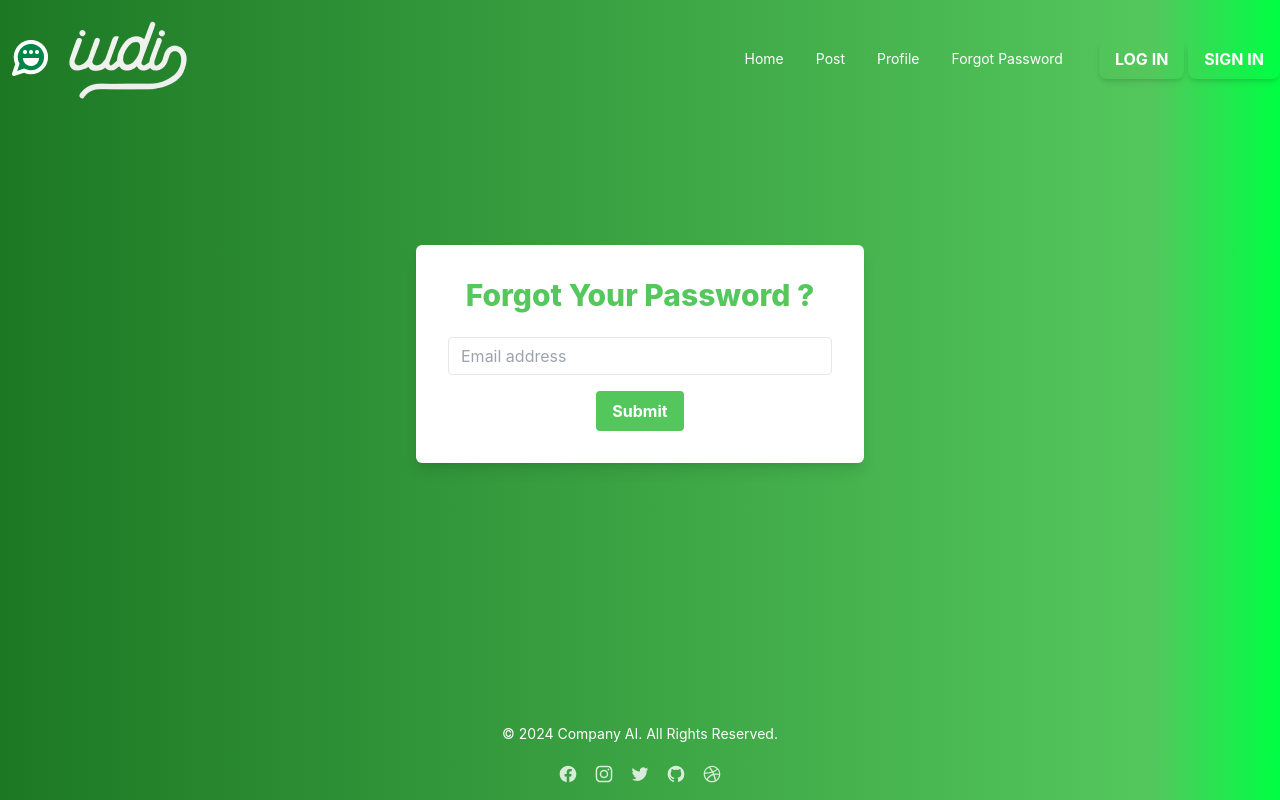
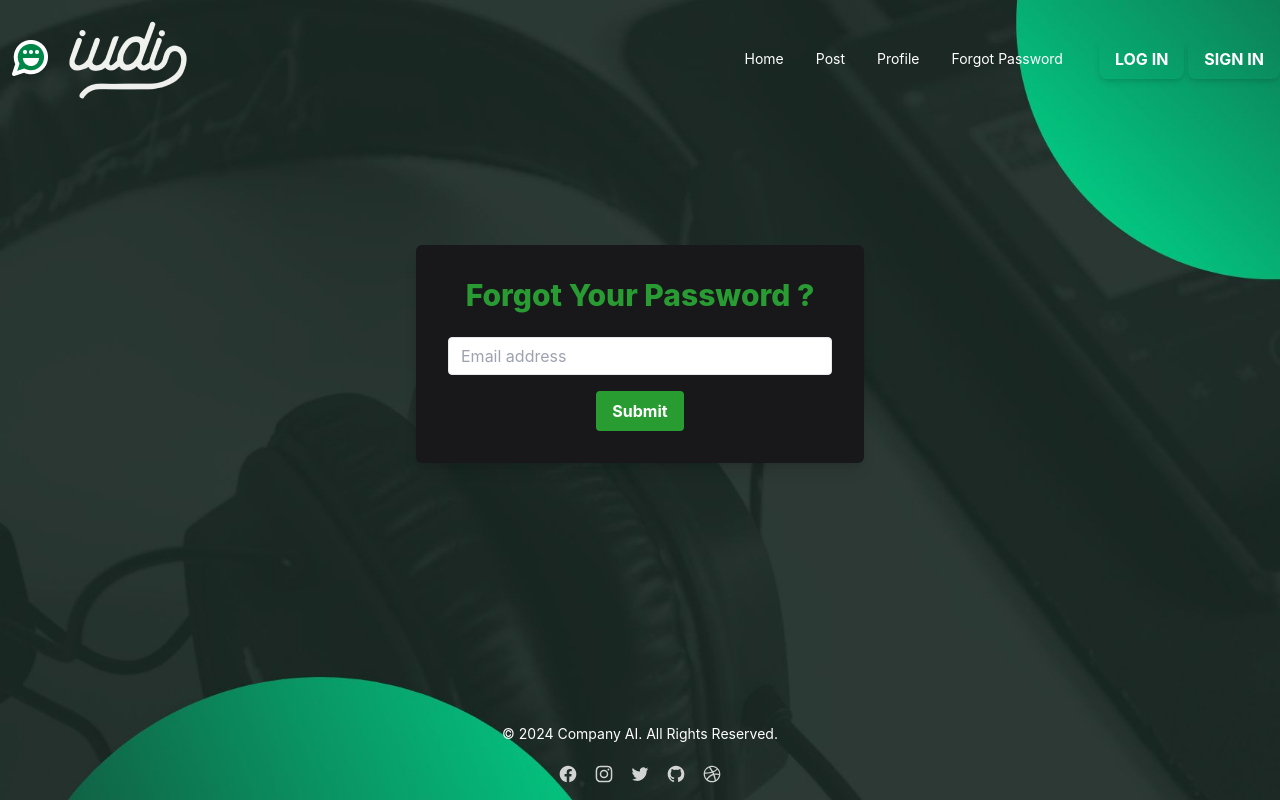
Before and after one commit to tolahung/IUDI-Frontend, a React (Create React App) app: page /forgot-password in a window 1280 px wide. Built offline with nearby package versions, Linux system fonts and the light colour scheme.

Commit message:
done forgot pass

```diff
--- a/src/components/ForgotPassword/ForgotPassword.jsx
+++ b/src/components/ForgotPassword/ForgotPassword.jsx
@@ -3,6 +3,7 @@ import axios from "axios";
 import Modal from "../Modal/Modal";
 import Footer from "../Footer/Footer";
 import Header from "../Header/Header";
+import background from "../../images/background.jpg";
 
 function ForgotPassword() {
   const [showModal, setShowModal] = useState(false);
@@ -42,15 +43,19 @@ function ForgotPassword() {
 
   return (
     <div
-      style={{
-        background:
-          "linear-gradient(90deg, rgba(29,120,36,1) 0%, rgba(44,186,55,0.8127626050420168) 90%, rgba(0,255,68,1) 100%)",
-        minHeight: "100vh",
-      }}
+      style={
+        {
+          backgroundImage: `url(${background})`,
+          backgroundSize: 'cover',
+          // backgroundPosition: 'center',
+          backgroundRepeat: 'no-repeat',
+          minHeight: '100vh',
+        }
+      }
     >
       <Header />
       <div className="mt-10 flex items-center justify-center py-12 px-4 sm:px-6 lg:px-8">
-        <div className="max-w-md w-full p-8 bg-white rounded-md shadow-lg mt-10">
+        <div className="max-w-md w-full p-8 bg-zinc-900 rounded-md shadow-lg mt-10">
           <h3
             className="text-3xl font-extrabold text-gray-900 text-center mb-6"
             style={{
--- a/src/components/Home/Home.jsx
+++ b/src/components/Home/Home.jsx
@@ -3,7 +3,7 @@ import Header from "../Header/Header";
 import Footer from "../Footer/Footer";
 import LayoutHome from "./Layout";
 import background from "../../images/background.jpg";
-import Logo from "../../images/logoApp.png";
+
 
 function Home() {
   const backgroundImageStyle = {
```
